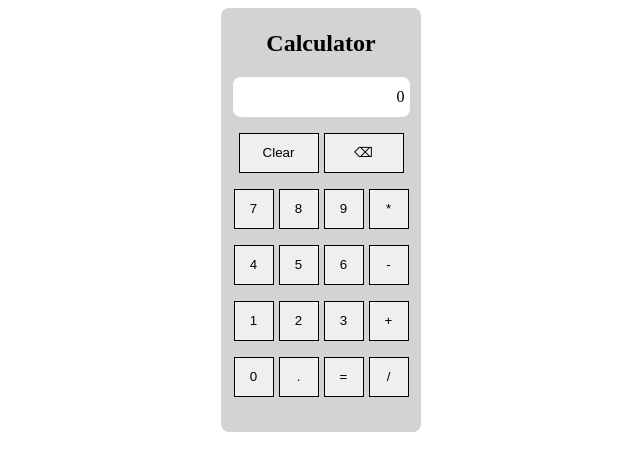
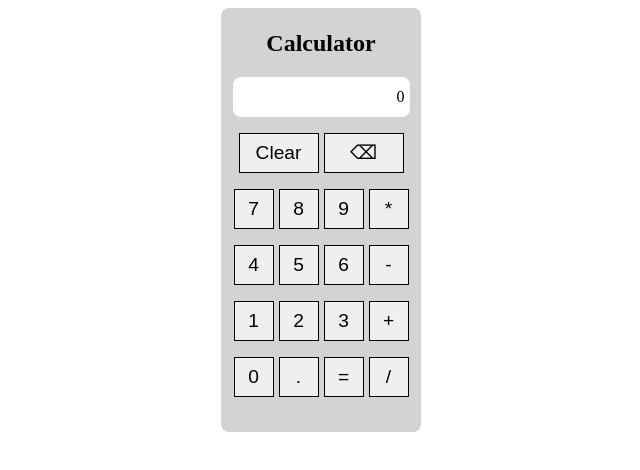
Before and after one commit to madhavjari/calculator, a plain HTML site: page index.html in a window 1280 px wide. Shown: the full height of the page, 327-967 px from the left. Drawn offline with Linux system fonts and the light colour scheme.

Commit message:
little clean code.

```diff
--- a/index.html
+++ b/index.html
@@ -14,60 +14,29 @@
             <button class = "backSpace">⌫</button>
         </p>
         <p id="row1">
-            <button class="line1">
-                <div class="seven">7</div>
-            </button>
-            <button class="line1">
-                <div class="eight">8</div>
-            </button>
-            <button class="line1">
-                <div class="nine">9</div>
-            </button>
-            <button class="line1">
-                <div class="multiply">*</div>
-            </button>
+            <button class="number">7</button>
+            <button class="number">8</button>
+            <button class="number">9</button>
+            <button class="operator">*</button>
         </p>
+
         <p id="row2">
-            <button class="line2">
-                <div class="four">4</div>
-            </button>
-            <button class="line2">
-                <div class="five">5</div>
-            </button>
-            <button class="line2">
-                <div class="six">6</div>
-            </button>
-            <button class="line2">
-                 <div class="subtract">-</div>
-            </button>
+            <button class="number">4</button>
+            <button class="number">5</button>
+            <button class="number">6</button>
+            <button class="operator">-</button>
         </p>
         <p id="row3">
-            <button class="line3">
-                <div class="one">1</div>
-            </button>
-            <button class="line3">
-                <div class="two">2</div>
-            </button>
-            <button class="line3">
-                <div class="three">3</div>
-            </button>
-            <button class="line3">
-                 <div class="add">+</div>
-            </button>
+            <button class="number">1</button>
+            <button class="number">2</button>
+            <button class="number">3</button>
+            <button class="operator">+</button>
         </p>
         <p id="row4">
-            <button class="line4">
-                <div class="zero">0</div>
-            </button>
-            <button class="line4" id = "dotButton">
-                <div class="dot">.</div>
-            </button>
-            <button class="line4">
-                 <div class="equal">=</div>
-            </button>
-            <button class="line4">
-                 <div class="divide">/</div>
-            </button>
+            <button class="number">0</button>
+            <button class="number dotButton">.</button>
+            <button class="operator equal">=</button>
+            <button class="operator">/</button>
         </p>
     </div>
     <script src = 'script.js'></script>
--- a/script.js
+++ b/script.js
@@ -59,7 +59,7 @@ calc.addEventListener('click',(event) => {
     const clickedElement = event.target;
     const value = clickedElement.textContent;
     const parentButton = clickedElement.closest('button');
-    var dot = document.getElementById('dotButton');
+    var dot = document.querySelector('.dotButton');
     if(parentButton){
         if (!isNaN(parseFloat(value)) || value === '.') {
             if(justCalculated === true){
--- a/style.css
+++ b/style.css
@@ -3,31 +3,23 @@ body{
     text-align: center;
 }
 
-#row1, #row2, #row3, #row4{
+#row1, #row2, #row3, #row4 , #row0{
     display: flex;
     align-items: center;
     justify-content: center;
     gap: 5px;
 }
-.line1, .line2, .line3, .line4 {
+.operator, .number,.clear,.backSpace {
     text-align: center;
     border: 1px solid black;
     width: 40px;
     height: 40px;
-}
-
-#row0{
-    display: flex;
-    align-items: center;
-    justify-content: center;
-    gap: 5px;
+    font-size: 1.2em;
+    cursor: pointer;
 }
 
 .clear, .backSpace{
-    text-align: center;
-    border: 1px solid black;
     width: 80px;
-    height: 40px;
 }
 
 .calc{
@@ -47,7 +39,8 @@ body{
     width: 172px;
     height: 40px;
     display: flex;
-    justify-content: right;
+    justify-content: flex-end;
     align-items: center;
     border-radius: 8px;
+    overflow: hidden;
 }
```
